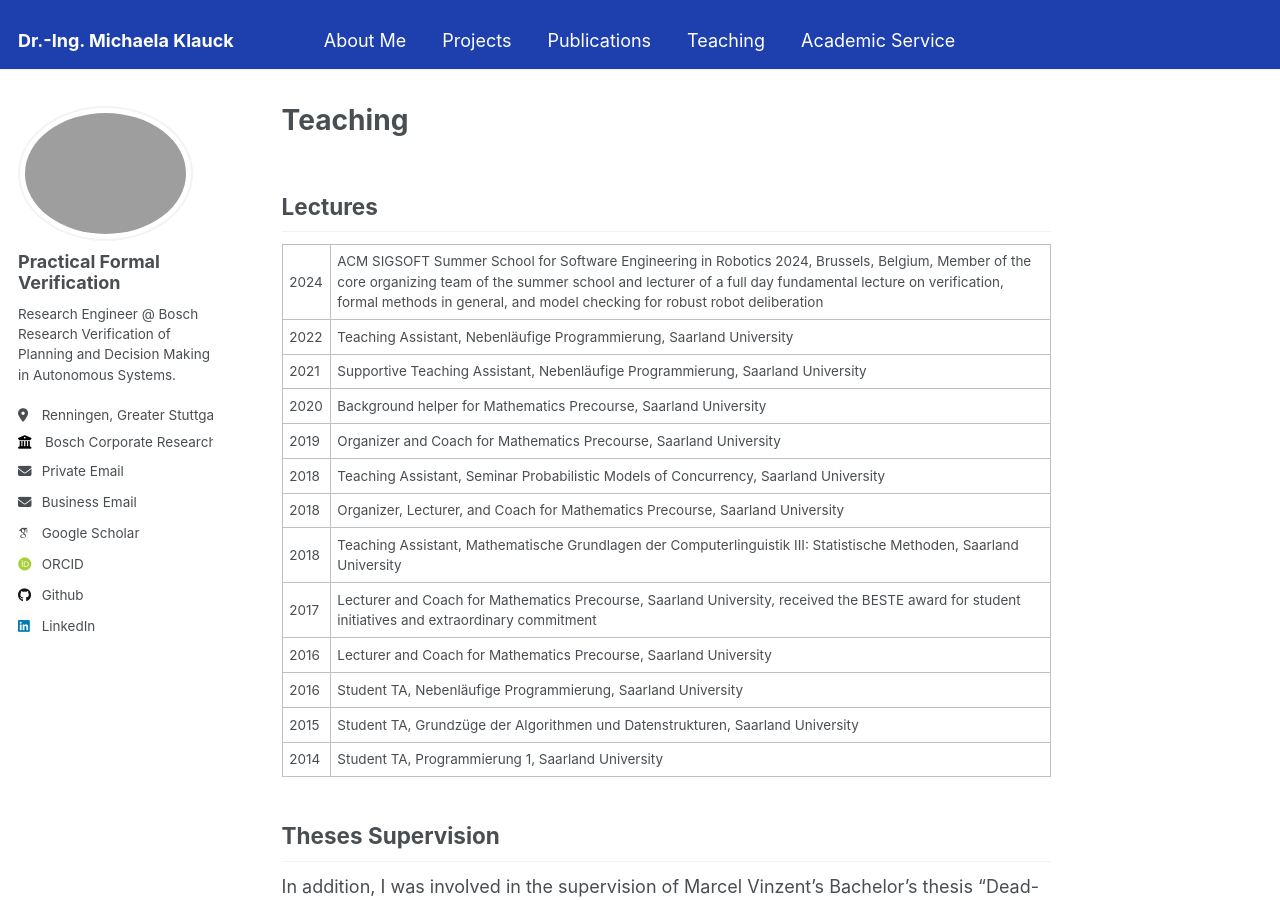
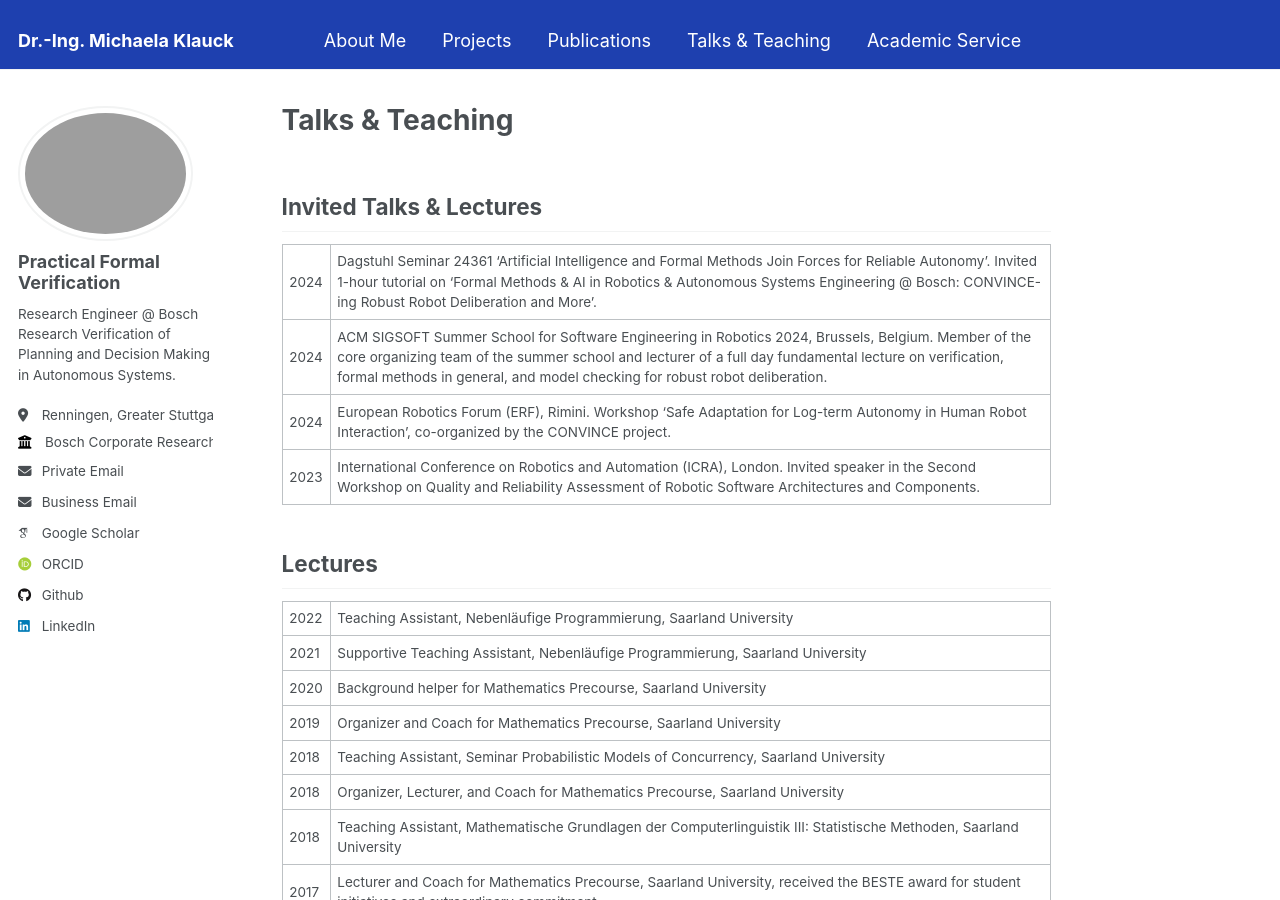
Before and after one commit to MKlauck/MKlauck.github.io, a Jekyll site: the page built from _pages/teaching.md, in a window 1280 px wide and 900 px high. Built offline with Jekyll 4.4.1, drawn with Linux system fonts in a browser that asks for light colours; some web fonts are replaced.

Commit message:
minor updates

```diff
--- a/_data/navigation.yml
+++ b/_data/navigation.yml
@@ -14,7 +14,7 @@ main:
   - title: "Publications"
     url: /publications/
 
-  - title: "Teaching"
+  - title: "Talks & Teaching"
     url: /teaching/
 
   - title: "Academic Service"
--- a/_pages/teaching.md
+++ b/_pages/teaching.md
@@ -1,14 +1,21 @@
 ---
 permalink: /teaching/
-title: "Teaching"
+title: "Talks & Teaching"
 author_profile: true
 redirect_from:
   - /teaching.html
 ---
 
+## Invited Talks & Lectures
+
+|2024 | Dagstuhl Seminar 24361 'Artificial Intelligence and Formal Methods Join Forces for Reliable Autonomy'. Invited 1-hour tutorial  on 'Formal Methods & AI in Robotics & Autonomous Systems Engineering @ Bosch: CONVINCE-ing Robust Robot Deliberation and More'. |
+|2024 | ACM SIGSOFT Summer School for Software Engineering in Robotics 2024, Brussels, Belgium. Member of the core organizing team of the summer school and lecturer of a full day fundamental lecture on verification, formal methods in general, and model checking for robust robot deliberation. |
+| 2024 | European Robotics Forum (ERF), Rimini. Workshop 'Safe Adaptation for Log-term Autonomy in Human Robot Interaction', co-organized by the CONVINCE project. |
+| 2023 | International Conference on Robotics and Automation (ICRA), London. Invited speaker in the Second Workshop on Quality and Reliability Assessment of Robotic Software Architectures and Components. |
+
+
 ## Lectures
 
-|2024 | ACM SIGSOFT Summer School for Software Engineering in Robotics 2024, Brussels, Belgium, Member of the core organizing team of the summer school and lecturer of a full day fundamental lecture on verification, formal methods in general, and model checking for robust robot deliberation|
 |2022 |	Teaching Assistant, Nebenläufige Programmierung, Saarland University|
 |2021 |	Supportive Teaching Assistant, Nebenläufige Programmierung, Saarland University|
 |2020 |	Background helper for Mathematics Precourse, Saarland University|
```
Also changed, not shown: _pages/publications.md (+1 -1 lines).
